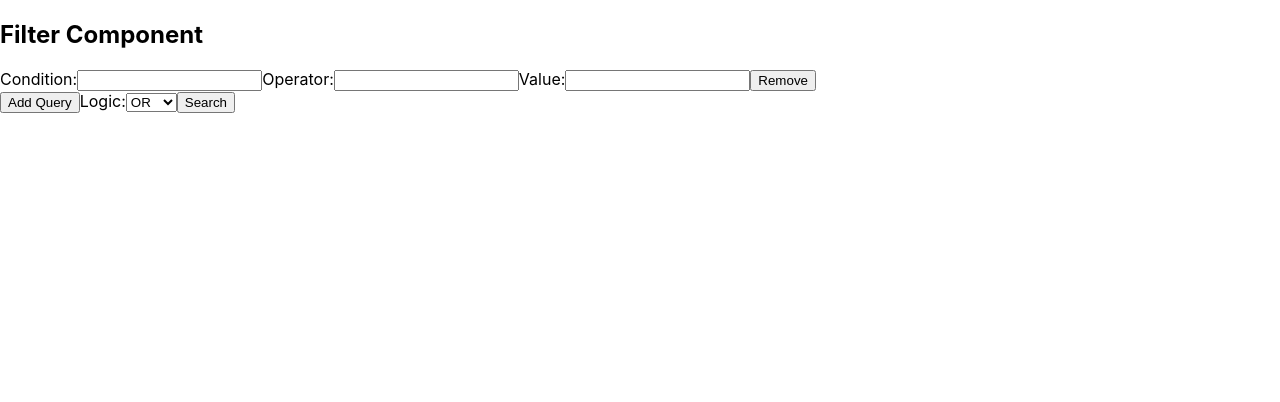
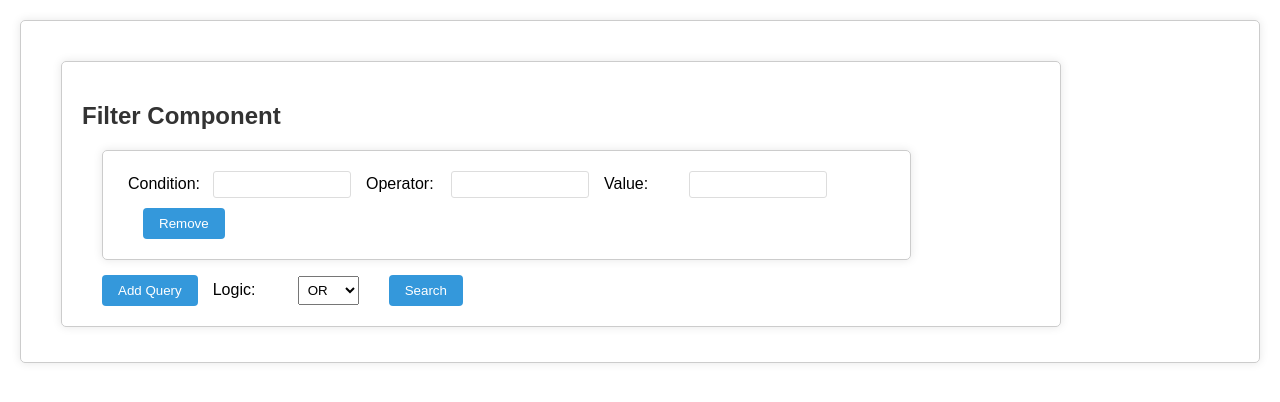
Before and after one commit to ShashwotBhattarai/sas_filter_frontend_react, a React (Create React App) app: page / in a window 1280 px wide. Shown: the top 402 px of the page. Built offline with nearby package versions, Linux system fonts and the light colour scheme.

Commit message:
css added

```diff
--- /dev/null
+++ b/src/App.css
@@ -0,0 +1,93 @@
+/* Apply styles to the entire component container */
+div {
+	font-family: Arial, sans-serif;
+	margin: 20px;
+	padding: 20px;
+	border: 1px solid #ccc;
+	border-radius: 5px;
+	box-shadow: 0 0 10px rgba(0, 0, 0, 0.1);
+}
+
+/* Style the heading */
+h2 {
+	color: #333;
+}
+
+/* Style each query input group */
+div > div {
+	margin-bottom: 15px;
+	width: calc(80%);
+}
+
+/* Style labels */
+label {
+	display: inline-block;
+	width: 80px;
+	margin-right: 5px;
+	margin-left: 5px;
+}
+
+/* Style input fields in the same line */
+input {
+	display: inline-block;
+	width: calc(18%); /* Adjusted width with added spacing */
+	padding: 5px;
+	margin-bottom: 10px;
+	margin-right: 10px; /* Increased margin-bottom for more spacing */
+	border: 1px solid #ddd;
+	border-radius: 3px;
+	box-sizing: border-box;
+}
+
+/* Style the "Add Query" button */
+button {
+	background-color: #4caf50;
+	color: white;
+	padding: 8px 16px;
+	margin-left: 20px;
+	margin-right: 10px; /* Added margin between buttons */
+	border: none;
+	border-radius: 4px;
+	cursor: pointer;
+}
+
+button:hover {
+	background-color: #45a049;
+}
+
+/* Style the logic select dropdown */
+select {
+	display: inline-block;
+	padding: 5px;
+	margin-right: 10px;
+	margin-left: 0px; /* Added margin between buttons and select */
+}
+
+/* Style the search button */
+button[type="button"] {
+	background-color: #3498db;
+	color: white;
+	padding: 8px 16px;
+	border: none;
+	border-radius: 4px;
+	cursor: pointer;
+}
+
+button[type="button"]:hover {
+	background-color: #2980b9;
+}
+
+/* Style the search result container */
+div > div > h3 {
+	margin-top: 25px;
+	color: #333;
+}
+
+/* Style the search result JSON */
+pre {
+	background-color: #f8f8f8;
+	padding: 10px;
+	border: 1px solid #ddd;
+	border-radius: 3px;
+	overflow-x: auto;
+}
--- a/src/App.js
+++ b/src/App.js
@@ -1,6 +1,6 @@
-// FilterComponent.js
+
 import React, { useState } from "react";
-
+import "./App.css"
 const FilterComponent = () => {
 	const [queries, setQueries] = useState([{ condition: "", operator: "", value: "" }]);
 	const [logic, setLogic] = useState("or");
@@ -53,7 +53,7 @@ const FilterComponent = () => {
 		<div>
 			<h2>Filter Component</h2>
 			{queries.map((query, index) => (
-				<div key={index}>
+				<div id="inputdiv" key={index}>
 					<label>Condition:</label>
 					<input
 						type="text"
```
